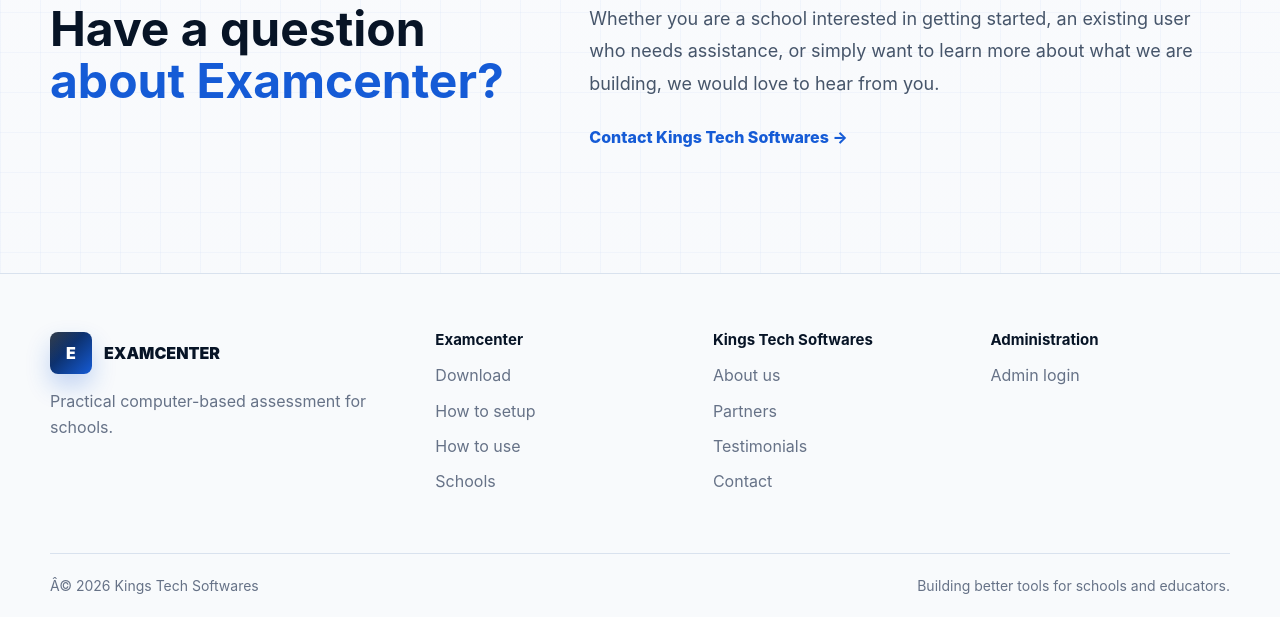
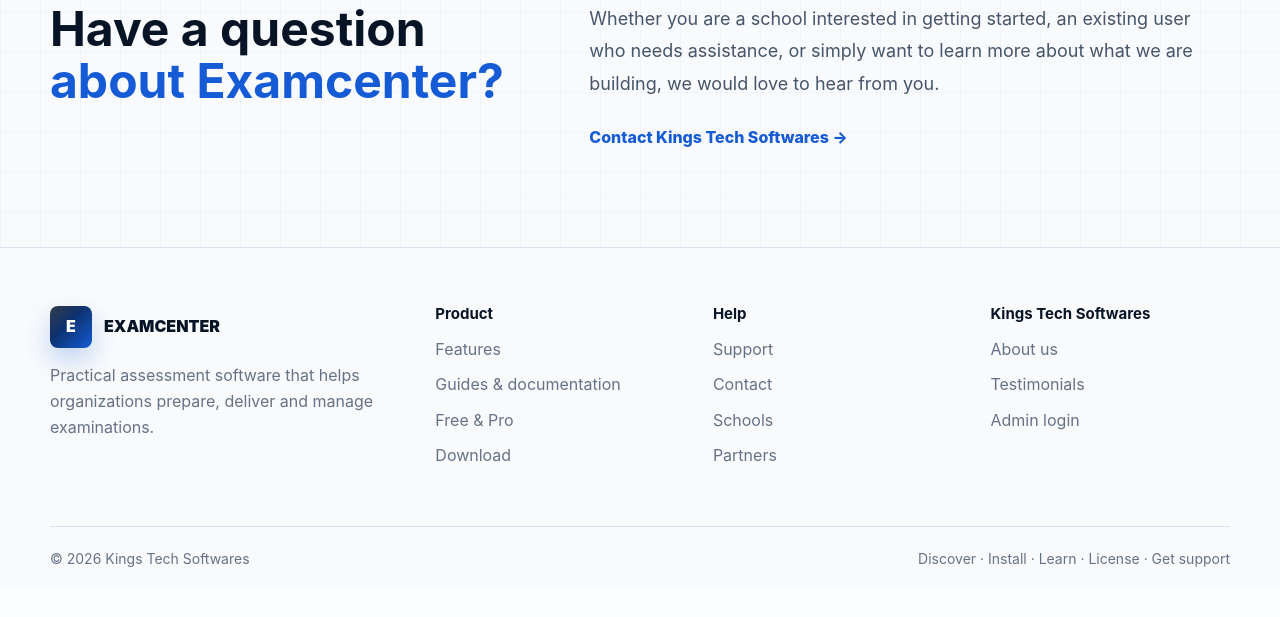
Before and after one commit to prosperReigns/D-portal, a Flask app: page /about in a window 1280 px wide. Shown: the part 3867-4484 px from the top of the page. After the commit the page ends 4434 px from the top, so only its background shows below. Run offline with Flask 3, Linux system fonts and the light colour scheme; data that the repository does not hold is empty.

Commit message:
Align website navigation and public pages with Examcenter purpose

```diff
--- a/backend/templates/partials/site_footer.html
+++ b/backend/templates/partials/site_footer.html
@@ -1,140 +1,45 @@
 <footer>
-
-  <!-- =========================================================
-       FOOTER MAIN
-  ========================================================== -->
-
   <div class="container footer-top">
-
-    <!-- Brand -->
     <div class="footer-brand-area">
-
-      <a
-        href="{{ url_for('home.home') }}"
-        class="brand"
-        aria-label="{{ app_settings.product_name }} home"
-      >
-
-        <span class="brand-mark">
-          {{ app_settings.product_initial }}
-        </span>
-
-        <span>
-          {{ app_settings.product_name_upper }}
-        </span>
-
+      <a href="{{ url_for('home.home') }}" class="brand" aria-label="{{ app_settings.product_name }} home">
+        <span class="brand-mark">{{ app_settings.product_initial }}</span>
+        <span>{{ app_settings.product_name_upper }}</span>
       </a>
-
-      <p>
-        Practical computer-based assessment for schools.
-      </p>
-
+      <p>Practical assessment software that helps organizations prepare, deliver and manage examinations.</p>
     </div>
 
-
-    <!-- =======================================================
-         PRODUCT LINKS
-    ======================================================== -->
+    <div class="footer-column">
+      <h3>Product</h3>
+      <div class="footer-links">
+        <a href="{{ url_for('home.home') }}#why">Features</a>
+        <a href="{{ url_for('site_pages.guides') }}">Guides & documentation</a>
+        <a href="{{ url_for('site_pages.pricing') }}">Free & Pro</a>
+        <a href="{{ url_for('site_pages.download_page') }}">Download</a>
+      </div>
+    </div>
 
     <div class="footer-column">
-
-      <h3>
-        {{ app_settings.product_name }}
-      </h3>
-
+      <h3>Help</h3>
       <div class="footer-links">
-
-        <a href="{{ url_for('site_pages.download_page') }}">
-          Download
-        </a>
-
-        <a href="{{ url_for('home.home') }}#setup-guide">
-          How to setup
-        </a>
-
-        <a href="{{ url_for('home.home') }}#usage-guide">
-          How to use
-        </a>
-
-        <a href="{{ url_for('site_pages.clients') }}">
-          Schools
-        </a>
-
+        <a href="{{ url_for('site_pages.support') }}">Support</a>
+        <a href="{{ url_for('site_pages.contact') }}">Contact</a>
+        <a href="{{ url_for('site_pages.clients') }}">Schools</a>
+        <a href="{{ url_for('site_pages.partners') }}">Partners</a>
       </div>
-
     </div>
 
-
-    <!-- =======================================================
-         COMPANY LINKS
-    ======================================================== -->
-
     <div class="footer-column">
-
-      <h3>
-        {{ app_settings.company_name }}
-      </h3>
-
+      <h3>{{ app_settings.company_name }}</h3>
       <div class="footer-links">
-
-        <a href="{{ url_for('site_pages.about') }}">
-          About us
-        </a>
-
-        <a href="{{ url_for('site_pages.partners') }}">
-          Partners
-        </a>
-
-        <a href="{{ url_for('site_pages.testimonials') }}">
-          Testimonials
-        </a>
-
-        <a href="{{ url_for('site_pages.contact') }}">
-          Contact
-        </a>
-
+        <a href="{{ url_for('site_pages.about') }}">About us</a>
+        <a href="{{ url_for('site_pages.testimonials') }}">Testimonials</a>
+        <a href="{{ url_for('admin_auth.login') }}">Admin login</a>
       </div>
-
     </div>
-
-
-    <!-- =======================================================
-         ADMIN
-    ======================================================== -->
-
-    <div class="footer-column">
-
-      <h3>
-        Administration
-      </h3>
-
-      <div class="footer-links">
-
-        <a href="{{ url_for('admin_auth.login') }}">
-          Admin login
-        </a>
-
-      </div>
-
-    </div>
-
   </div>
 
-
-  <!-- =========================================================
-       FOOTER BOTTOM
-  ========================================================== -->
-
   <div class="container footer-bottom">
-
-    <span>
-      Â© {{ app_settings.copyright_year }} {{ app_settings.company_name }}
-    </span>
-
-    <span>
-      Building better tools for schools and educators.
-    </span>
-
+    <span>© {{ app_settings.copyright_year }} {{ app_settings.company_name }}</span>
+    <span>Discover · Install · Learn · License · Get support</span>
   </div>
-
 </footer>
```
